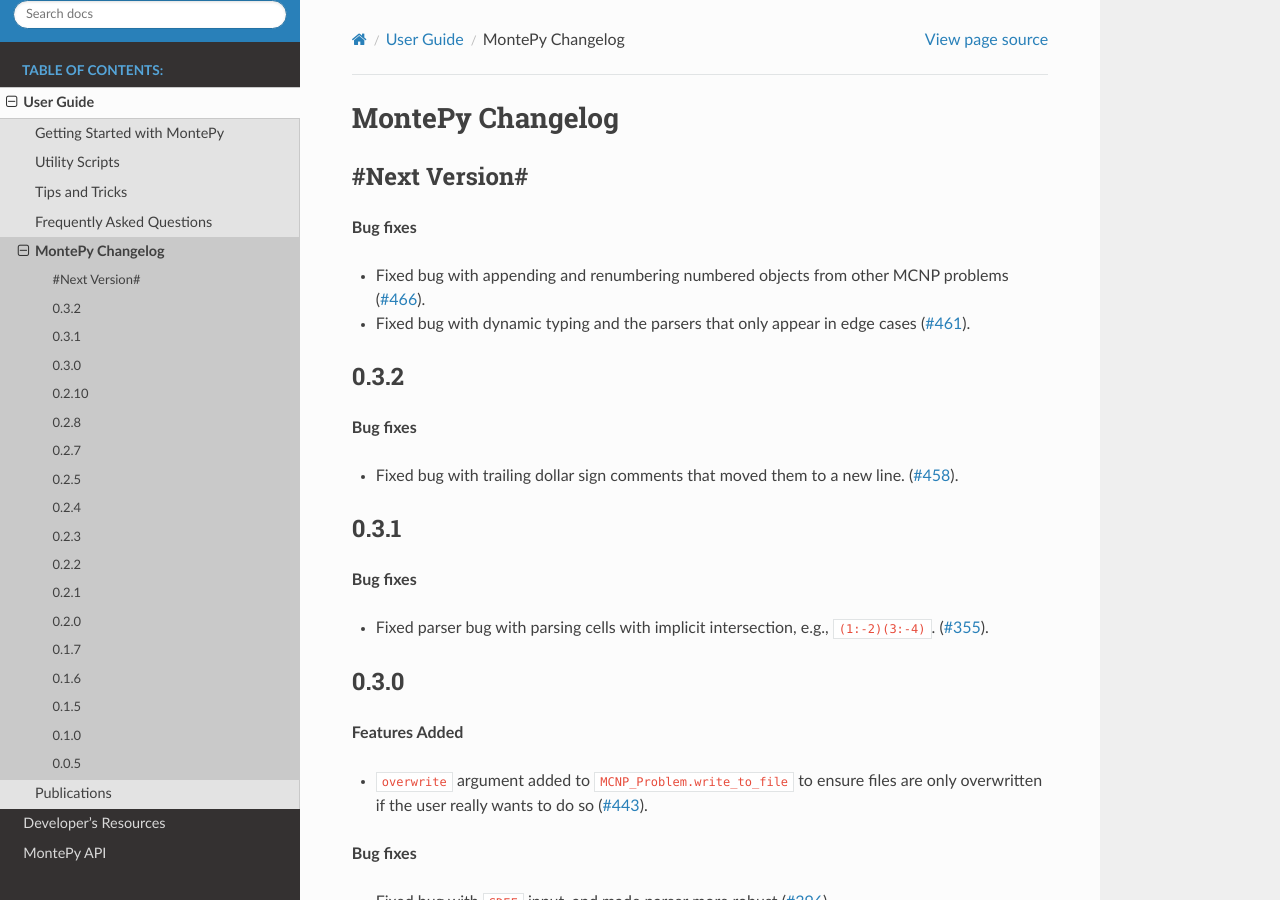
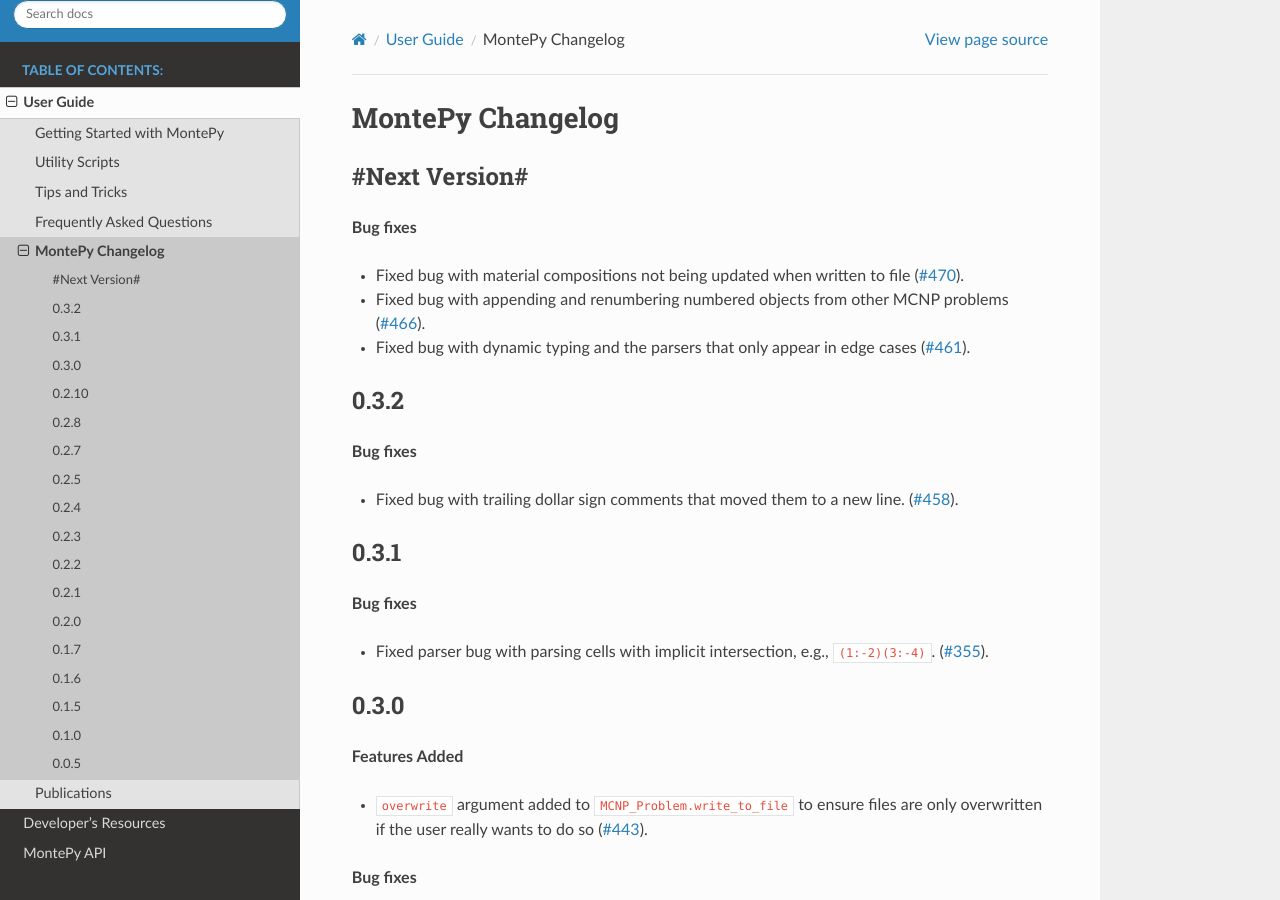
Before and after one commit to idaholab/MontePy, a Sphinx documentation site: the page built from doc/source/changelog.rst, in a window 1280 px wide and 900 px high. Built offline with Sphinx 7.4.7 and the Read the Docs theme 2.0.0, drawn with Linux system fonts in a browser that asks for light colours; the version number could not be read and is left out.

Commit message:
Added issue #470 to the changelog.

```diff
--- a/doc/source/changelog.rst
+++ b/doc/source/changelog.rst
@@ -6,6 +6,7 @@
 
 **Bug fixes**
 
+* Fixed bug with material compositions not being updated when written to file (:issue:`470`).
 * Fixed bug with appending and renumbering numbered objects from other MCNP problems (:issue:`466`).
 * Fixed bug with dynamic typing and the parsers that only appear in edge cases (:issue:`461`).
 
```
